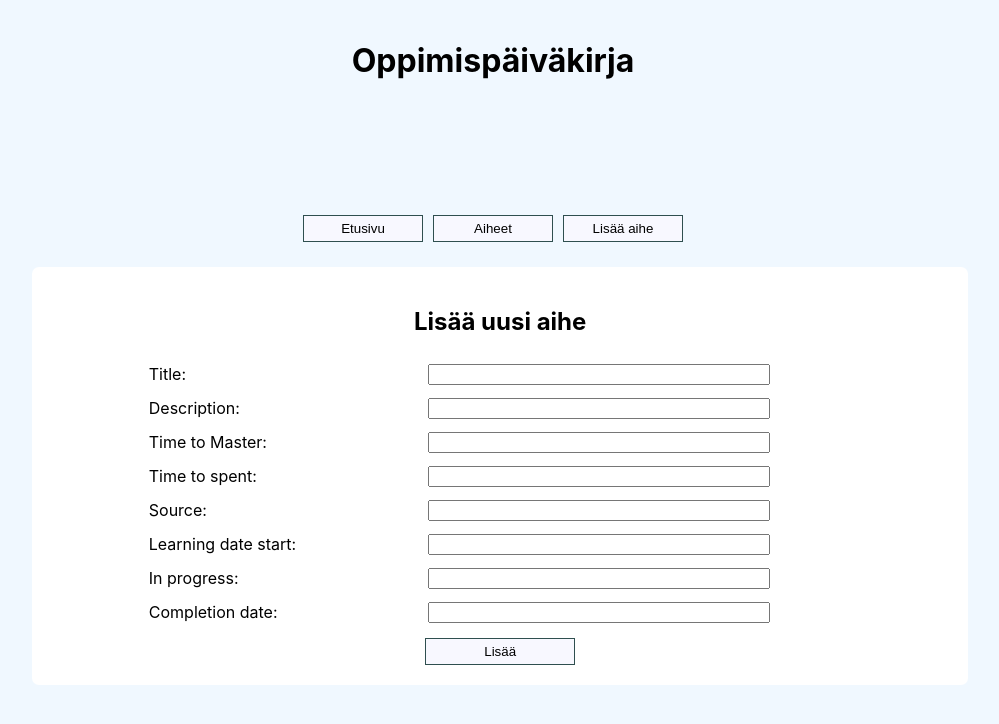
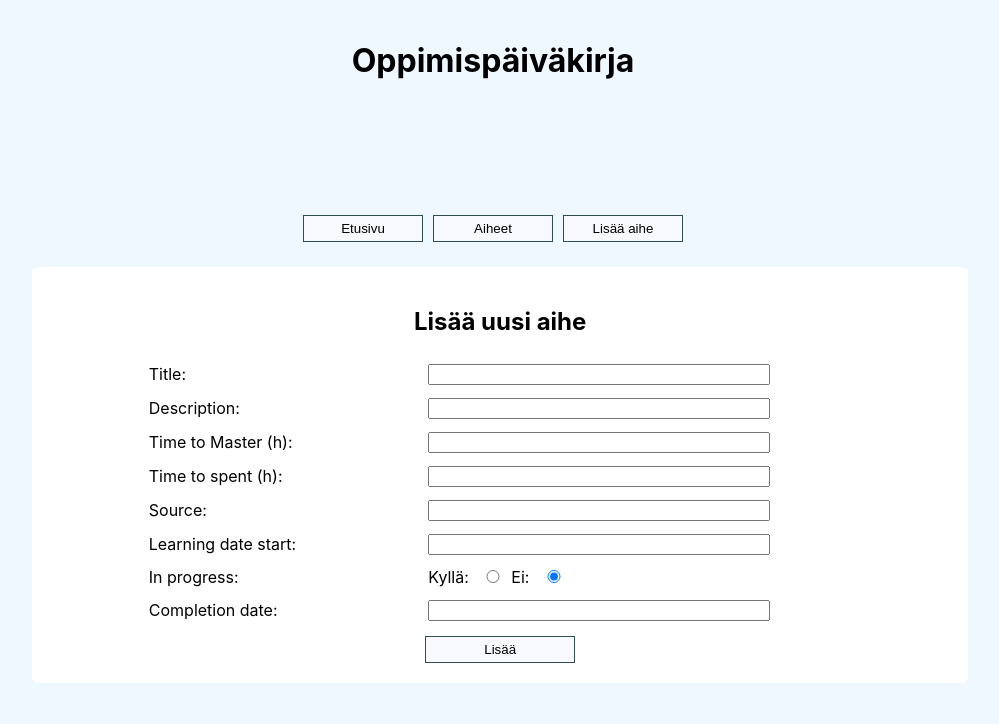
Before and after one commit to niinasii/diaryapp, a React (Create React App) app: page /add in a window 1280 px wide. Shown: the top 724 px of the page, without its empty margins (147-1146 px from the left). Built offline with nearby package versions, Linux system fonts and the light colour scheme.

Commit message:
Radiobuttoni saatu tehtyä, toimii.

```diff
--- a/src/App.css
+++ b/src/App.css
@@ -39,6 +39,11 @@ input {
   width: 100%;
 }
 
+.radio {
+width: 30px;
+}
+
+
 button {
   border: 1px solid darkslategrey;
   background-color: ghostwhite;
--- a/src/components/Aihe.js
+++ b/src/components/Aihe.js
@@ -11,6 +11,7 @@ export default class Aihe extends Component {
                  <tr><td>Source: </td><td>{this.props.source}</td></tr>
                  <tr><td>Learning start date:</td><td>{this.props.learningdatestart}</td></tr>
                  <tr><td>In progress:</td><td>{this.props.inprogress}</td></tr>
+                 {/* boolean datatyyppi kannassa */}
                  <tr><td>Completion date:</td><td>{this.props.completiondate}</td></tr>
             </tbody>
         );
--- a/src/components/Lomake.js
+++ b/src/components/Lomake.js
@@ -2,15 +2,19 @@ import React, { Component } from 'react';
 
 export default class Lomake extends Component {
 
-    state = { title: '', description: '', timetomaster: '', timespent: '', source: '', learningdatestart: '', inprogress: '', completiondate: '' }
+    state = { title: '', description: '', timetomaster: '', timespent: '', source: '', learningdatestart: '', radio_on: false, completiondate: '' }
+
     titleMuuttunut = (e) => { this.setState({ title: e.target.value }); }
     descriptionMuuttunut = (e) => { this.setState({ description: e.target.value }); }
     timetomasterMuuttunut = (e) => { this.setState({ timetomaster: e.target.value }); }
     timetospentMuuttunut = (e) => { this.setState({ timetospent: e.target.value }); }
     sourceMuuttunut = (e) => { this.setState({ source: e.target.value }); }
     learningdatestartMuuttunut = (e) => { this.setState({ learningdatestart: e.target.value }); }
-    inprogressMuuttunut = (e) => { this.setState({ inprogress: e.target.value }); }
     completiondateMuuttunut = (e) => { this.setState({ completiondate: e.target.value }); }
+
+    inprogressMuuttunut = (e) => {
+        this.setState({ radio_on: JSON.parse(e.target.value)})
+    }
 
     lisääUusi = () => {
         this.props.addTopic(this.state);
@@ -36,14 +40,14 @@ export default class Lomake extends Component {
                                     <input type="text" name="description" value={this.state.description} onChange={this.descriptionMuuttunut} />
                                 </td></tr>
                             <tr><td>
-                                <label htmlFor="timetomaster">Time to Master: </label>
+                                <label htmlFor="timetomaster">Time to Master (h): </label>
                             </td><td>
-                                    <input type="text" name="timetomaster" value={this.state.timetomaster} onChange={this.timetomasterMuuttunut} />
+                                    <input type="number" name="timetomaster" value={this.state.timetomaster} onChange={this.timetomasterMuuttunut} />
                                 </td></tr>
                             <tr><td>
-                                <label htmlFor="title">Time to spent: </label>
+                                <label htmlFor="title">Time to spent (h): </label>
                             </td><td>
-                                    <input type="text" name="timetospent" value={this.state.timetospent} onChange={this.timetospentMuuttunut} />
+                                    <input type="number" name="timetospent" value={this.state.timetospent} onChange={this.timetospentMuuttunut} />
                                 </td></tr>
                             <tr><td>
                                 <label htmlFor="title">Source: </label>
@@ -58,7 +62,8 @@ export default class Lomake extends Component {
                             <tr><td>
                                 <label htmlFor="title">In progress: </label>
                             </td><td>
-                                    <input type="text" name="inprogress" value={this.state.inprogress} onChange={this.inprogressMuuttunut} />
+                                    Kyllä: <input className="radio" type="radio" name="inprogress" value="true" onChange={this.inprogressMuuttunut} checked={this.state.radio_on === true} />
+                                    Ei: <input className="radio" type="radio" name="inprogress" value="false" onChange={this.inprogressMuuttunut} checked={this.state.radio_on === false} />
                                 </td></tr>
                             <tr><td>
                                 <label htmlFor="title">Completion date: </label>
```
